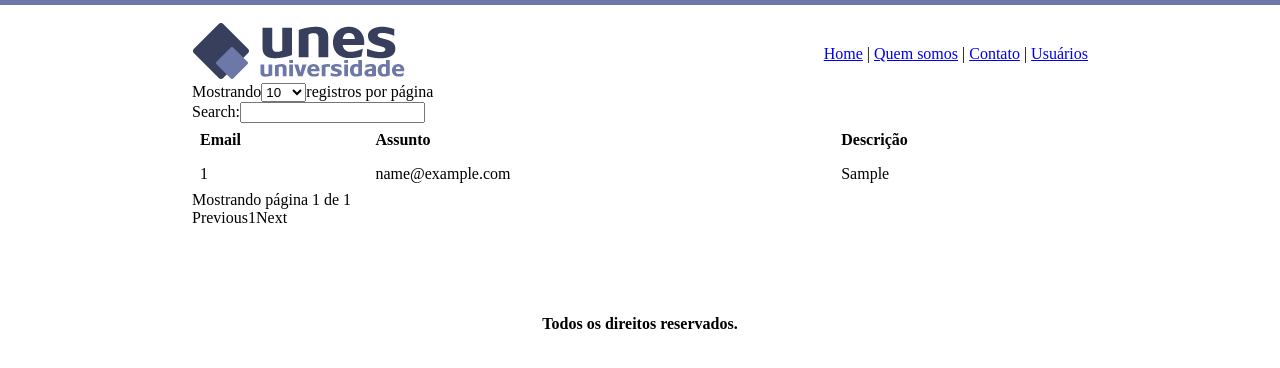
After one commit to eulauragabriel/desenvolvimento-web, a Flask app: page /users in a window 1280 px wide. The commit adds this page. Shown: the top 368 px of the page. Run offline with Flask 2, Linux system fonts and the light colour scheme; tables that the repository leaves empty or names only in its code hold one stand-in row (values such as "Sample post"); some libraries are stand-ins or nearby versions.

Commit message:
melhorando o desafio 3
adicionando desafio página users

```diff
--- a/src/app.py
+++ b/src/app.py
@@ -11,7 +11,7 @@ app.config["MYSQL_DB"] = "fatec"
 mysql = MySQL(app)
 
 
-@app.route("/")
+@app.route("/home")
 def home():
     return render_template("home.html")
 
@@ -31,7 +31,7 @@ def contato():
         cur = mysql.connection.cursor()
         cur.execute(
             "INSERT INTO contato(email, assunto, descricao)VALUES(%s, %s, %s)",
-            (email, assunto, descricao)
+            (email, assunto, descricao),
         )
 
         mysql.connection.commit()
@@ -42,5 +42,17 @@ def contato():
     return render_template("contato.html")
 
 
+@app.route("/users")
+def users():
+    cur = mysql.connection.cursor()
+
+    num_users = cur.execute("SELECT * FROM contato")
+
+    if num_users > 0:
+        userDetails = cur.fetchall()
+
+        return render_template("users.html", userDetails=userDetails)
+
+
 if __name__ == "__main__":
     app.run(debug=True)
--- a/src/static/normalize.css
+++ b/src/static/normalize.css
@@ -27,3 +27,16 @@ img{
 p{text-align: justify;}
 
 p.f{text-align: center;}
+
+
+
+table {
+    border-collapse: collapse;
+    width: 100%;
+  }
+
+  th,
+  td {
+    text-align: left;
+    padding: 8px;
+  }
--- a/src/templates/base.html
+++ b/src/templates/base.html
@@ -7,8 +7,26 @@
     <meta name="viewport" content="width=device-width, initial-scale=1.0">
     <title>UNES</title>
 </head>
+
+{% block head%}
+ <div>
+    <img src="{{ url_for('static', filename='logo.png') }}" alt="logo">
+    <div class="link">
+        <a href="/home">Home</a> |
+        <a href="/quemsomos">Quem somos</a> |
+        <a href="/contato">Contato</a> |
+        <a href="/users">Usuários</a>
+    </div>
+</div>
+{% endblock %}
+
 <body>
     {% block content %}
     {% endblock %}
 </body>
+
+<div>
+    <p class="f"> <b> Todos os direitos reservados.</b></p>
+</div>
+
 </html>
--- /dev/null
+++ b/src/templates/users.html
@@ -0,0 +1,47 @@
+{% extends 'base.html' %}
+
+{% block content %}
+
+<body id="img-fundo2">
+    <table id="users">
+        <thead>
+            <tr>
+                <th>Email</th>
+                <th>Assunto</th>
+                <th>Descrição</th>
+            </tr>
+        </thead>
+        <tbody>
+            {% for user in userDetails %}
+            <tr>
+                <td>{{user[0]}}</td>
+                <td>{{user[1]}}</td>
+                <td>{{user[2]}}</td>
+            </tr>
+            {% endfor %}
+        </tbody>
+    </table>
+</body>
+
+<br>
+<script type="text/javascript" charset="utf8" src="https://cdn.datatables.net/1.11.3/js/jquery.dataTables.js"></script>
+<br>
+<script src="https://code.jquery.com/jquery-3.5.1.js"></script>
+<br>
+<script src="https://cdn.datatables.net/1.11.3/js/jquery.dataTables.min.js"></script>
+<br>
+
+<script>
+    $(document).ready(function () {
+        $('#users').DataTable({
+            "language": {
+                "lengthMenu": "Mostrando_MENU_registros por página",
+                "zeroRecords": "Nada encontrado",
+                "info": "Mostrando página _PAGE_ de _PAGES_",
+                "infoEmpty": "Nenhum registro disponível",
+                "infoFiltered": "(filtrando de _MAX_ registros no total)"
+            }
+        })
+    })
+</script>
+{% endblock %}
```
Also changed, not shown: src/templates/contato.html (+3 -13 lines), src/templates/home.html (+0 -10 lines), src/templates/quemsomos.html (+2 -9 lines).
